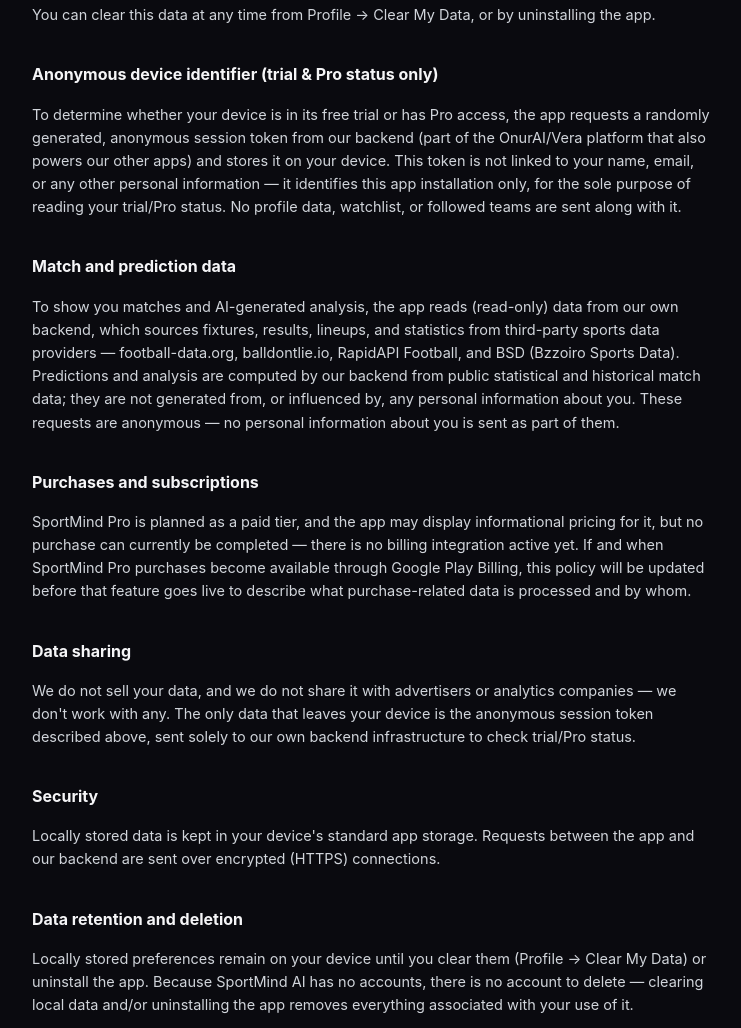
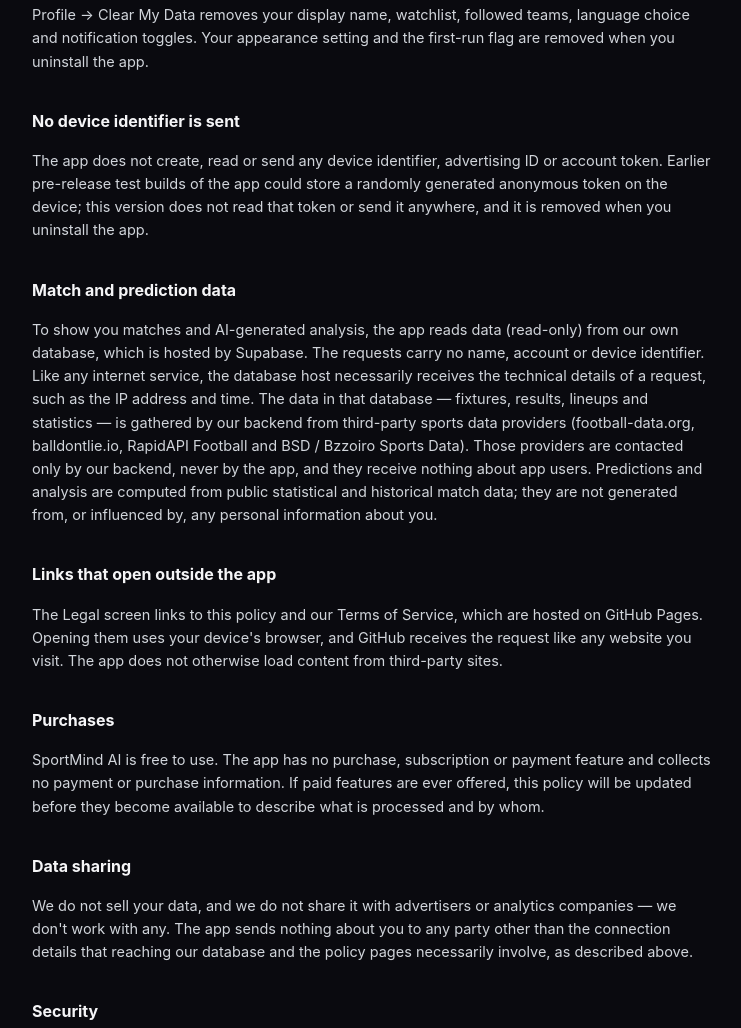
Before and after one commit to onurfatihgunes-creator/sportmind-ai, a website: page docs/privacy-policy.html in a window 1280 px wide. Shown: the part 740-1768 px from the top of the page, without its empty margins (268-1009 px from the left). Drawn offline with Linux system fonts and the light colour scheme.

Commit message:
docs(privacy): describe what the app actually does now (NOT YET PUBLISHED)
GitHub Pages serves /docs from main, so pushing this commit publishes the policy. It is kept out of
the push until the owner approves the text: it drops the Vera trial/Pro identifier and planned
pricing sections (no such request is made and no purchase UI exists), explains Supabase reads and
their connection metadata, the backend-only sports data providers and the links that open in the
browser, and says earlier test builds may have left a token this version neither reads nor sends.

Co-Authored-By: Claude Sonnet 5.5 <noreply@anthropic.com>

```diff
--- a/docs/privacy-policy.html
+++ b/docs/privacy-policy.html
@@ -33,7 +33,7 @@
   <div class="wrap">
     <div class="brand"><span class="mark"></span><span class="brand-name">SportMind AI</span></div>
     <h1>Privacy Policy</h1>
-    <div class="updated">Last updated: September 2026</div>
+    <div class="updated">Last updated: October 2026</div>
 
     <p>SportMind AI ("the app") is a sports analysis app, developed by Onur Fatih Gunes, that
     shows AI-generated, statistics-based predictions for football and basketball matches. This
@@ -56,37 +56,43 @@
       about; the app does not currently send push notifications)</li>
       <li>Whether you've completed the app's first-run welcome screen</li>
     </ul>
-    <p>You can clear this data at any time from Profile → Clear My Data, or by uninstalling the
-    app.</p>
+    <p>Profile → Clear My Data removes your display name, watchlist, followed teams, language
+    choice and notification toggles. Your appearance setting and the first-run flag are removed
+    when you uninstall the app.</p>
 
-    <h2>Anonymous device identifier (trial &amp; Pro status only)</h2>
-    <p>To determine whether your device is in its free trial or has Pro access, the app requests a
-    randomly generated, anonymous session token from our backend (part of the OnurAI/Vera
-    platform that also powers our other apps) and stores it on your device. This token is not
-    linked to your name, email, or any other personal information — it identifies this app
-    installation only, for the sole purpose of reading your trial/Pro status. No profile data,
-    watchlist, or followed teams are sent along with it.</p>
+    <h2>No device identifier is sent</h2>
+    <p>The app does not create, read or send any device identifier, advertising ID or account
+    token. Earlier pre-release test builds of the app could store a randomly generated anonymous
+    token on the device; this version does not read that token or send it anywhere, and it is
+    removed when you uninstall the app.</p>
 
     <h2>Match and prediction data</h2>
-    <p>To show you matches and AI-generated analysis, the app reads (read-only) data from our own
-    backend, which sources fixtures, results, lineups, and statistics from third-party sports data
-    providers — football-data.org, balldontlie.io, RapidAPI Football, and BSD (Bzzoiro Sports
-    Data). Predictions and analysis are computed by our backend from public statistical and
-    historical match data; they are not generated from, or influenced by, any personal information
-    about you. These requests are anonymous — no personal information about you is sent as part of
-    them.</p>
+    <p>To show you matches and AI-generated analysis, the app reads data (read-only) from our own
+    database, which is hosted by Supabase. The requests carry no name, account or device
+    identifier. Like any internet service, the database host necessarily receives the technical
+    details of a request, such as the IP address and time. The data in that database — fixtures,
+    results, lineups and statistics — is gathered by our backend from third-party sports data
+    providers (football-data.org, balldontlie.io, RapidAPI Football and BSD / Bzzoiro Sports
+    Data). Those providers are contacted only by our backend, never by the app, and they receive
+    nothing about app users. Predictions and analysis are computed from public statistical and
+    historical match data; they are not generated from, or influenced by, any personal
+    information about you.</p>
 
-    <h2>Purchases and subscriptions</h2>
-    <p>SportMind Pro is planned as a paid tier, and the app may display informational pricing for
-    it, but no purchase can currently be completed — there is no billing integration active yet.
-    If and when SportMind Pro purchases become available through Google Play Billing, this policy
-    will be updated before that feature goes live to describe what purchase-related data is
-    processed and by whom.</p>
+    <h2>Links that open outside the app</h2>
+    <p>The Legal screen links to this policy and our Terms of Service, which are hosted on GitHub
+    Pages. Opening them uses your device's browser, and GitHub receives the request like any
+    website you visit. The app does not otherwise load content from third-party sites.</p>
+
+    <h2>Purchases</h2>
+    <p>SportMind AI is free to use. The app has no purchase, subscription or payment feature and
+    collects no payment or purchase information. If paid features are ever offered, this policy
+    will be updated before they become available to describe what is processed and by whom.</p>
 
     <h2>Data sharing</h2>
     <p>We do not sell your data, and we do not share it with advertisers or analytics companies —
-    we don't work with any. The only data that leaves your device is the anonymous session token
-    described above, sent solely to our own backend infrastructure to check trial/Pro status.</p>
+    we don't work with any. The app sends nothing about you to any party other than the
+    connection details that reaching our database and the policy pages necessarily involve, as
+    described above.</p>
 
     <h2>Security</h2>
     <p>Locally stored data is kept in your device's standard app storage. Requests between the app
@@ -95,8 +101,8 @@
     <h2>Data retention and deletion</h2>
     <p>Locally stored preferences remain on your device until you clear them (Profile → Clear My
     Data) or uninstall the app. Because SportMind AI has no accounts, there is no account to
-    delete — clearing local data and/or uninstalling the app removes everything associated with
-    your use of it.</p>
+    delete — clearing local data and uninstalling the app removes everything the app stores
+    about your use of it.</p>
 
     <h2>Children's privacy</h2>
     <p>SportMind AI is not directed at children under 13, and we don't knowingly collect data
```
